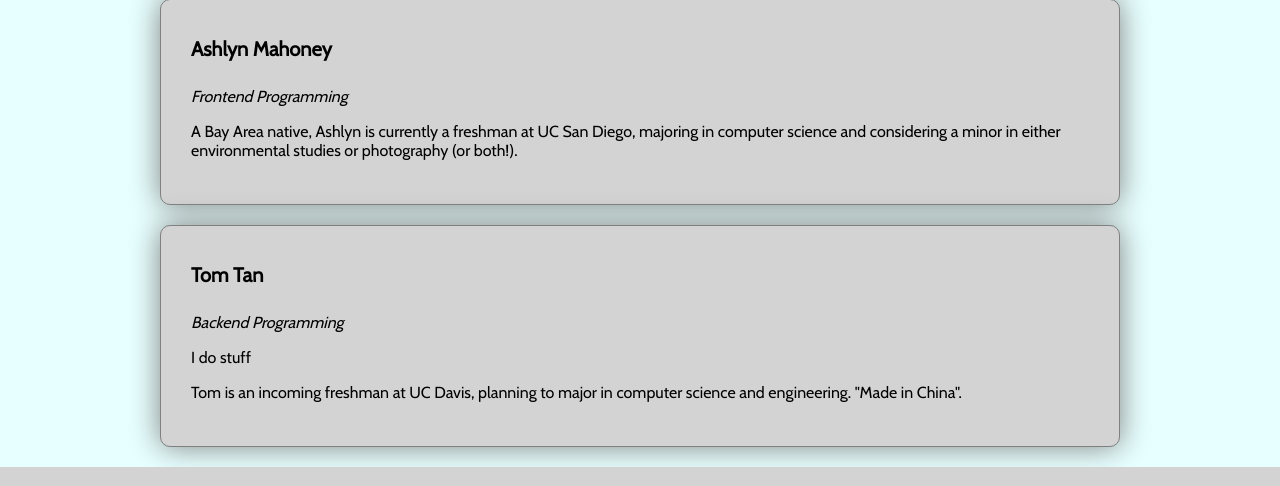
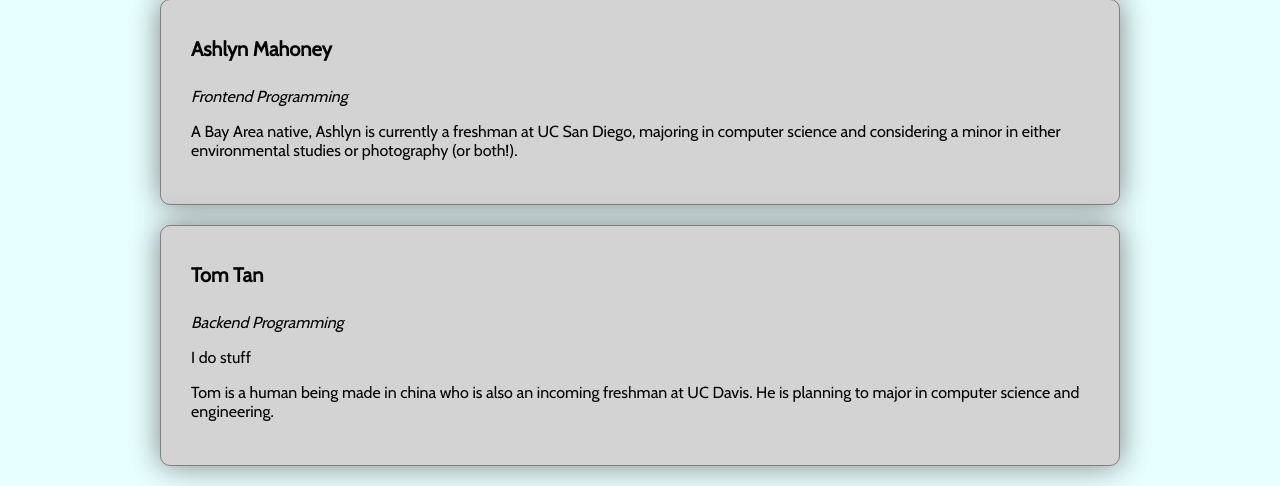
Before and after one commit to maxhchen/filler-finder, a Python web app: template templates/about.html in a window 1280 px wide. Shown: the part 820-1306 px from the top of the page. Run offline with Jinja, Linux system fonts and the light colour scheme; the template is opened without the code that fills it, so the values that code supplies are empty.

Commit message:
A little bio fix

```diff
--- a/templates/about.html
+++ b/templates/about.html
@@ -151,7 +151,7 @@
       <h4 id="p"><b>Tom Tan</b></h4>
       <p id="p"><i>Backend Programming</i></p>
       <p id="p">I <span id='tombio'>do</span> stuff</p>
-      <p id="p"> Tom is an incoming freshman at UC Davis, planning to major in computer science and engineering. "Made in China". </p>
+      <p id="p"> Tom is a human being made in china who is also an incoming freshman at UC Davis. He is planning to major in computer science and engineering. </p>
       <br>
     </div>
 </div>
```
